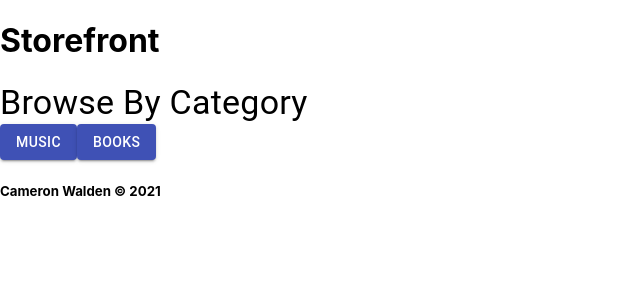
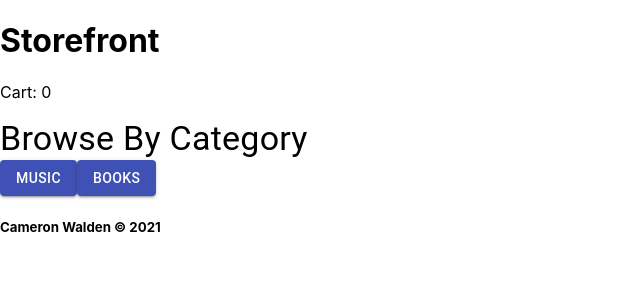
Before and after one commit to Cameron-Walden/storefront, a React (Create React App) app: page / in a window 1280 px wide. Shown: the top 300 px of the page, without its empty margins (0-640 px from the left). Built offline with nearby package versions, Linux system fonts and the light colour scheme.

Commit message:
can add items to cart

```diff
--- a/src/components/header/header.js
+++ b/src/components/header/header.js
@@ -1,8 +1,19 @@
-const Header = () => {
+import { connect } from 'react-redux';
+
+const Header = props => {
 
   return (
+    <>
     <h1>Storefront</h1>
+    <p>Cart: {props.cart.cart.length}</p>
+    </>
   )
 }
 
-export default Header;
+const mapStateToProps = state => {
+  return {
+    cart: state.cart
+  }
+}
+
+export default connect(mapStateToProps)(Header);
```
